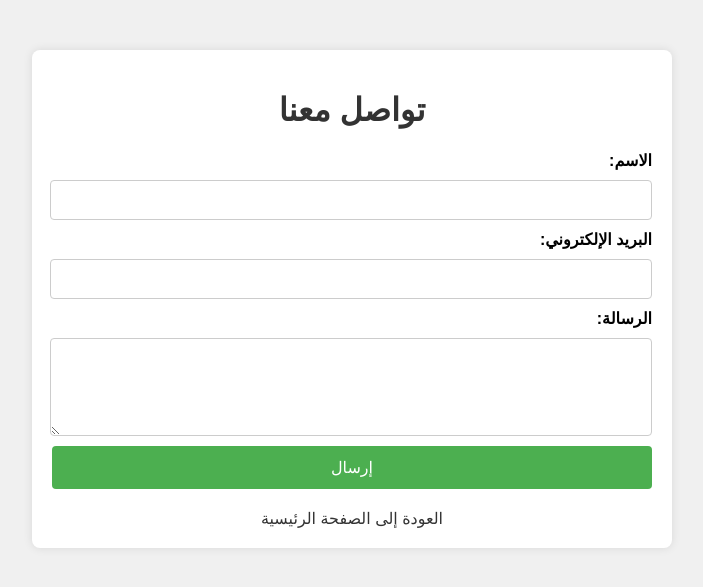
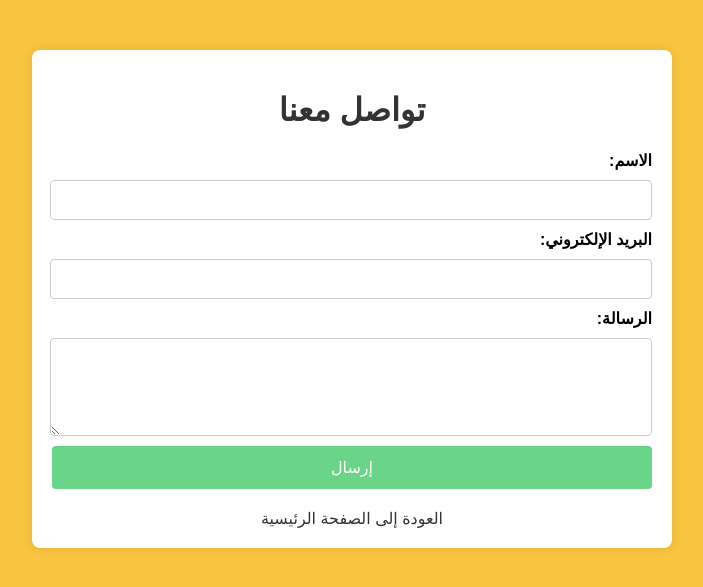
Before and after one commit to T-Python-June-24/LAB-Templates-CSS-101, a Django app: page /contact/us/ in a window 1280 px wide. Shown: the top 587 px of the page, without its empty margins (288-991 px from the left). Run offline with Django 5.2, Linux system fonts and the light colour scheme.

Commit message:
bug fixed

```diff
--- a/Books_shop/books/static/css/style2.css
+++ b/Books_shop/books/static/css/style2.css
@@ -1,6 +1,6 @@
 body {
     font-family: Arial, sans-serif;
-    background-color: #f0f0f0;
+    background-color: rgb(249, 196, 63);
     margin: 0;
     padding: 0;
     direction: rtl;
@@ -45,7 +45,7 @@ textarea {
 
 button {
     width: 100%;
-    background-color: #4CAF50;
+    background-color: rgb(106, 212, 136);
     color: white;
     border: none;
     padding: 12px 20px;
```
